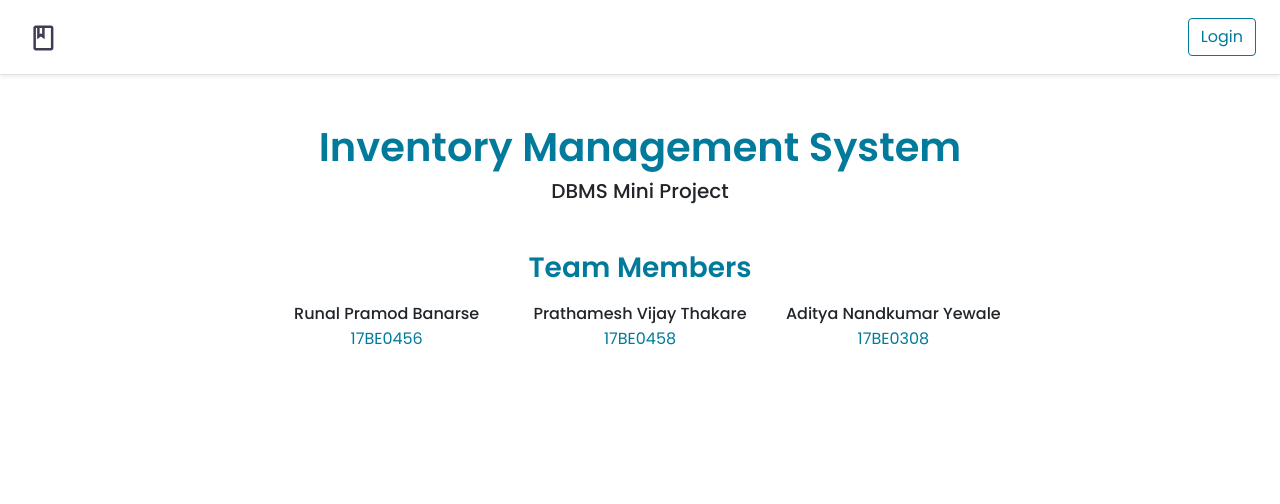
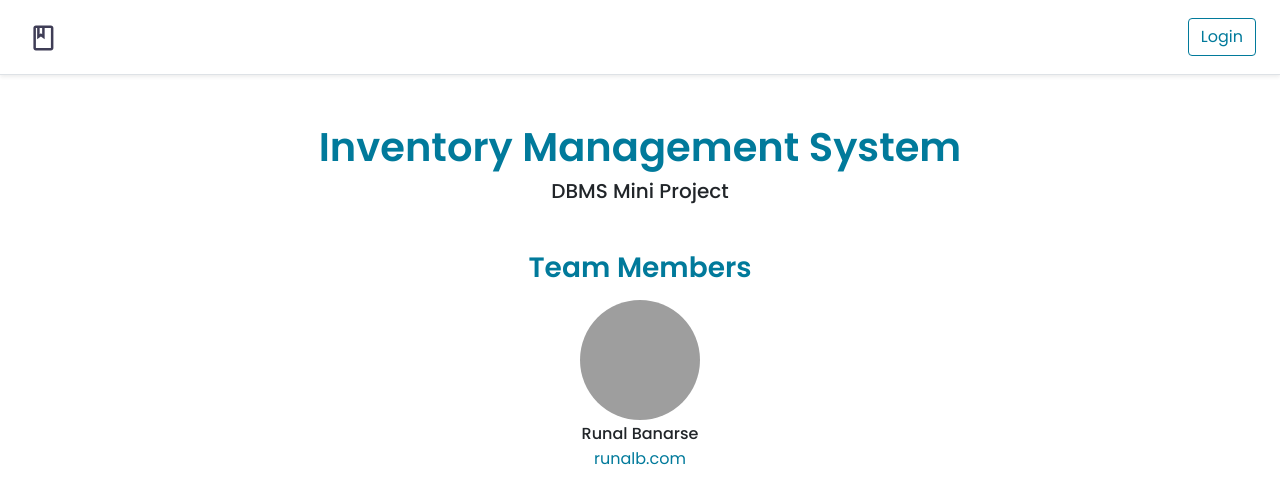
Before and after one commit to runalb/PHP-Inventory-Management-System, a PHP site: page / in a window 1280 px wide. Shown: the top 504 px of the page. Run offline with PHP 8.4, Linux system fonts and the light colour scheme; the visitor is signed in with stand-in values (Sample User, id 1); grey boxes are pictures that could not be loaded.

Commit message:
FE - Fixed - Dev Profile

```diff
--- a/index.php
+++ b/index.php
@@ -70,69 +70,18 @@ session_start();
 
 
             <!-- Team member-1 HERE -->
-            <!-- <div class="col-lg-12 center team-menbers">
+            <div class="col-lg-12 center team-menbers">
                 <img src="images/runal.png" class="rounded-circle" width="120" height="120">
                 <h6 class="m-1">Runal Banarse</h6>
                 <a href="#" class="theme-color">runalb.com</a>
-            </div> -->
+            </div>
 
         </div>
 
 
-        <!-- Team member-2 HERE -->
-        <!-- <div class="row center text-center align-items-center team-menbers">
-            <div class="col-3">
-            </div>
-            <div class="col-3">
-                <img src="images/runal2.png" class="rounded-circle" width="100" height="100">
-                <h6 class="m-1">Runal Banarse</h6>
-                <a href="#" class="theme-color">17BE0456</a>
-            </div>
-            <div class="col-3">
-                <img src="images/runal2.png" class="rounded-circle" width="100" height="100">
-                <h6 class="m-1">Prathamesh Thakar</h6>
-                <a href="#" class="theme-color">17BE0458</a>
-            </div>
-            <div class="col-3">
-            </div>
-        </div> -->
-        <!-- Team member-2 END HERE -->
 
 
 
-        <!-- Team member-3 HERE -->
-        <div class="row center text-center align-items-center team-menbers">
-            <div class="col-12">
-                <div class="row">
-                    <div class="col-2">
-                    </div>
-                    <div class="col-8">
-                        <div class="row">
-                            <div class="col-4">
-                                <!-- <img src="images/runal2.png" class="rounded-circle" width="100" height="100"> -->
-                                <h6 class="m-1">Runal Pramod Banarse</h6>
-                                <a href="#" class="theme-color">17BE0456</a>
-                            </div>
-
-                            <div class="col-4">
-                                <!-- <img src="images/runal2.png" class="rounded-circle" width="100" height="100"> -->
-                                <h6 class="m-1">Prathamesh Vijay Thakare</h6>
-                                <a href="#" class="theme-color">17BE0458</a>
-                            </div>
-
-                            <div class="col-4">
-                                <!-- <img src="images/runal2.png" class="rounded-circle" width="100" height="100"> -->
-                                <h6 class="m-1">Aditya Nandkumar Yewale</h6>
-                                <a href="#" class="theme-color">17BE0308</a>
-                            </div>
-                        </div>
-                    </div>
-                    <div class="col-2">
-                    </div>
-                </div>
-            </div>
-        </div>
-        <!-- Team member-3 END HERE -->
 
     </div>
 
```
